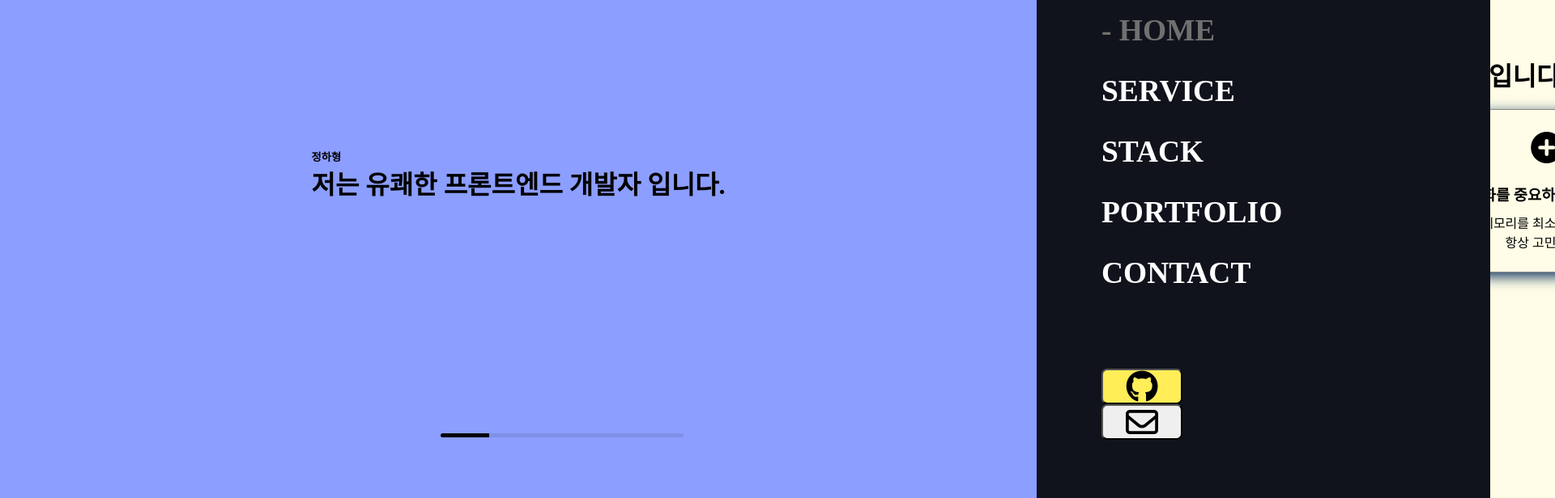
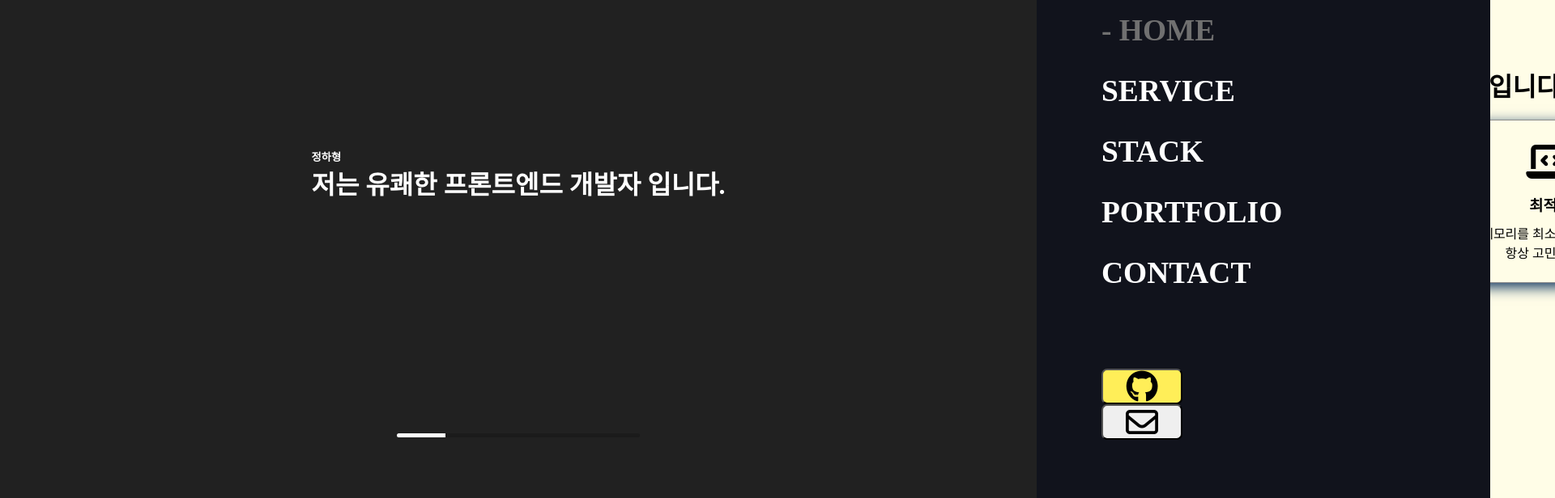
Before and after one commit to justsicklife/portfolio, a React (Create React App) app: page / in a window 1280 px wide. Shown: the part 184-800 px from the top of the page at 81% size, 1920 px wide, since content can reach past the window. Built offline with nearby package versions, Linux system fonts and the light colour scheme.

Commit message:
반응형 부족한 부분 거의 고침

```diff
--- a/src/App.css
+++ b/src/App.css
@@ -1,3 +1,8 @@
+body {
+  position: fixed;
+  left: 0;
+  top: 0;
+}
 .page{
   width: 100vw;
   height: 100vh;
@@ -8,19 +13,22 @@
   transition: transform .7s;
 }
 .home{
-  background-color: #8c9eff;
+  background-color: #212121;
+  color: white;
 }
 .service{
   background-color: #fffde7;
 }
 .stack{
-  background-color: #ffab91;
+  background-color: #212121;
+  color: white;
 }
 .portfolio {
-  background-color: #bcbcbc;
+  background-color: #fffde7;
 }
 .contact{
-  background-color: blueviolet;
+  background-color: #212121;
+  color: white;
 }
 .container{
   width: 100%;
@@ -35,9 +43,6 @@
 }
 .service-list{
   list-style: none;
-  /* display: flex;
-  flex-wrap: wrap;
-  justify-content: space-between; */
 }
 .row{
   display: flex;
@@ -216,6 +221,15 @@
   z-index: 999;
   width: 100%;
 }
+.navbar{
+  transition: color .5s;
+}
+.background-black {
+  background-color: black;
+}
+.background-white {
+  background-color: white;
+}
 .navbar-inner{
   padding: 35px 50px;
 }
@@ -250,26 +264,34 @@
 .fullpage-slider-progress-bar{
   position: absolute;
   top: 90%;
-  left: 42.5%;
+  width: 100%;
+  display: flex;
+  justify-content: center;
+}
+.fullpage-slider-progress-bar-list{
   z-index: 999;
   list-style-type: none;
   display: flex;
   flex-direction: row;
   width: 300px;
   height: 5px;
-  margin-right: -45px;
   overflow: hidden;
   border-radius: 30px;
 }
-.fullpage-slider-progress-bar > li {
+.black .fill {
+  background-color: black;
+}
+.white .fill {
+  background-color: white;
+}
+.fullpage-slider-progress-bar-list > li {
   width: 20%;
   height: 100%;
   opacity: 1;
   z-index: 1000;
-  background-color: rgba(16, 16, 16, 0.1);
+  background-color: rgba(16, 16, 16, 0.377);
 }
-.fullpage-slider-progress-bar > .fill {
-  background-color: black;
+.fullpage-slider-progress-bar-list > .fill {
   transition: 0.5s background-color ease;
 }
 .offcanvas-menu{
@@ -359,13 +381,21 @@
 .stack-icon {
   font-size: 2em;
 }
+.contact-title{
+  /* text-align: center; */
+  margin-bottom: 2em;
+}
+/* .introduce-title{
+  text-align: center;
+} */
 .stack-icon-react{
   color: #42a5f5;
   background-color: white;
   border-radius: 15px;
   padding: 5px;
+  box-shadow: 0px 10px 13px -7px #000000, -8px -1px 10px -4px rgba(0,0,0,0);
 }
-.current-maraker::before {
+  .current-maraker::before {
   content: "- ";
 }
 .current-maraker{
@@ -476,7 +506,7 @@
     font-size: 1.1em;
   }
   .photo{
-    margin-bottom: 2em;
+    margin-bottom: .7em;
   }
   .portfolio-explanation{
     font-size: .8em;
@@ -515,7 +545,7 @@
     font-size: 1.1em;
   }
   .photo{
-    margin-bottom: 0;
+    /* margin-bottom: 0; */
   }
   .portfolio-explanation{
     font-size: .8em;
@@ -525,6 +555,9 @@
   }
   .stack-title{
     margin-bottom: .5em;
+  }
+  .progress-bar-title {
+    margin-bottom: 0;
   }
 }
 @media (min-width: 990px) {
--- a/src/App.js
+++ b/src/App.js
@@ -17,6 +17,9 @@ function App() {
   const counterArray = useRef(new Array());
   const progressArray = useRef(new Array());
   const [changePage, setChangePage] = useState(false);
+  const dragObj = useRef({ start: null, end: null });
+  const dragLimit = useRef(35);
+  const navbarRef = useRef();
 
   const progressBarAnimation = (targetProgress, targetNumber, time) => {
     let currentProgress = 0;
@@ -31,19 +34,33 @@ function App() {
     const id = setInterval(frame, time);
   }
 
+  const ternaryOperator = (callback, oddString, evenString) => {
+    if (callback()) {
+      return [oddString, evenString];
+    }
+    return [evenString, oddString];
+  }
+
   const scrollEvent = (e) => {
-    if (isAllSliding.current) return; // 모든 슬라이더가 끝나면
+    if (isAllSliding.current) return;
     if (isMunuShow.current) return;
-    // console.log("clientX : " + e.targetTouches[0].clientY);
-    // console.log("screenY : " + e.targetTouches[0].screenY);
-    // console.log("page : " + e.targetTouches[0].pageY);
-    // event.preventDefault();
     if (e.deltaY < 0) {
-      // 스크롤 아래 방향으로
       pageEvent(-1);
     } else if (e.deltaY > 0) {
       // 위로
       pageEvent(1)
+    }
+  }
+
+  const dragEvent = () => {
+    if (isAllSliding.current) return;
+    if (isMunuShow.current) return;
+    if (dragObj.current.start - dragObj.current.end < -dragLimit.current) {
+      pageEvent(1);
+      return
+    } else if (dragObj.current.start - dragObj.current.end > dragLimit.current) {
+      pageEvent(-1);
+      return
     }
   }
 
@@ -82,6 +99,8 @@ function App() {
         pageArray[i].style.transform = `translateX(${distance}px)`;
       }
       isAllSliding.current = false;
+      dragObj.current.start = null;
+      dragObj.current.end = null;
     }, 800);
   }
 
@@ -135,6 +154,13 @@ function App() {
       menuContentsRef.current.children[i].children[0].classList.remove("current-maraker");
     }
 
+    const [nextColor, prevColor] = ternaryOperator(() => currentPage.current % 2 === 0
+      , "white", "black");
+    navbarRef.current.style.color = nextColor;
+    progressSliderArray.current.classList.add(nextColor);
+    progressSliderArray.current.classList.remove(prevColor);
+    // console.log(currentPage.current % 2 === 0);
+
     if (currentPage.current !== 2) return
     for (let i = 0; i < counterArray.current.length; i++) {
       const counter = counterArray.current[i].innerText;
@@ -154,10 +180,24 @@ function App() {
 
   useEffect(() => {
     window.addEventListener('wheel', scrollEvent);
-    window.addEventListener('touchmove', scrollEvent)
+    window.addEventListener('touchmove', (e) => {
+      if (dragObj.current.start === null) {
+        dragObj.current.start = e.touches[0].pageY;
+        return
+      }
+      dragObj.current.end = e.touches[0].pageY;
+      dragEvent();
+    })
     return () => {
       window.removeEventListener('wheel', scrollEvent);
-      window.removeEventListener('touchmove', scrollEvent)
+      window.removeEventListener('touchmove', (e) => {
+        if (dragObj.current.start === null) {
+          dragObj.current.start = e.touches[0].pageY;
+          return
+        }
+        dragObj.current.end = e.touches[0].pageY;
+        dragEvent();
+      })
     }
   }, []);
 
@@ -198,7 +238,7 @@ function App() {
             </nav>
           </footer>
         </div>
-        <nav className="navbar">
+        <nav ref={navbarRef} className="navbar">
           <div className="navbar-inner row">
             <div className="navbar-inner--left">
               <a className="navbar-logo">
@@ -214,17 +254,16 @@ function App() {
           </div>
         </nav>
       </header>
-      <footer className="footer">
-
-      </footer>
       <main className="slide">
-        <ul ref={progressSliderArray} className="fullpage-slider-progress-bar is-show">
+        <div className="fullpage-slider-progress-bar">
+          <ul ref={progressSliderArray} className="fullpage-slider-progress-bar-list is-show">
             <li data-menuanchor="home"></li>
             <li data-menuanchor="service"></li>
             <li data-menuanchor="stack"></li>
             <li data-menuanchor="portfolio"></li>
             <li data-menuanchor="contact"></li>
           </ul>
+        </div>
         <ul ref={slideWrapRef} className="slide-wrap">
           {/* home start*/}
           <li
@@ -264,21 +303,21 @@ function App() {
                     {/* hover event 추가 */}
                     <li className="service-box service-box0 row">
                       <div className="service-icon">
-                        <span><i className="fas fa-laptop-code"></i></span>
+                        <span><i className="fas fa-users"></i></span>
                       </div>
                       <div className="service-title">
-                        <h3>웹 개발을 할수있어요 !</h3>
+                        <h3>팀워크</h3>
                       </div>
                       <div className="service-description">
-                        <p>네.</p>
+                        <p>팀원들과 의논하고 소통하면서 무엇을 개발하는 일을 즐깁니다.</p>
                       </div>
                     </li>
                     <li className="service-box service-box1 row">
                       <div className="service-icon">
-                        <span><i className="fas fa-search-plus"></i></span>
+                        <span><i className="fas fa-laptop-code"></i></span>
                       </div>
                       <div className="service-title">
-                        <h3>최적화를 중요하게 생각합니다.</h3>
+                        <h3>최적화</h3>
                       </div>
                       <div className="service-description">
                         <p>사용자의 메모리를 최소한으로 사용할수 있게 항상 고민합니다.</p>
@@ -286,13 +325,13 @@ function App() {
                     </li>
                     <li className="service-box service-box2 row">
                       <div className="service-icon">
-                        <span><img></img></span>
+                        <span><i className="fas fa-magic"></i></span>
                       </div>
                       <div className="service-title">
-                        <h3>웹 개발을 할수있어요 !</h3>
+                        <h3>친숙한 디자인</h3>
                       </div>
                       <div className="service-description">
-                        <p>네.</p>
+                        <p>사용자들에게 편안하고 친숙한 디자인에 관심이 많습니다.</p>
                       </div>
                     </li>
                   </ul>
@@ -310,14 +349,11 @@ function App() {
             <div className="vertical-align">
               <div className="container">
                 <div className="row align-items-center stack-row">
-                  <figure className="photo">
+                  <div className="photo">
                     <div className="photo-inside">
                       <img src={stackPhoto}></img>
                     </div>
-                    {/* <figcaption>
-                      마땅히 올릴 사진이 없어서...
-                    </figcaption> */}
-                  </figure>
+                  </div>
                   <div className="stack-wrap">
                     <div className="stack-title">
                       <h4>저는 최적화 와 친밀한 디자인을 중요시 여기면서 웹 사이트를 만드는 것을 즐겨합니다.</h4>
@@ -418,7 +454,6 @@ function App() {
             <div className="vertical-align">
               <div className="container">
                 <div className="portfolio-header">
-                  <div className="portfolio-perpace"><h3>portfolio</h3></div>
                   <div className="portfolio-slide row">
                     <div className="portfolio-slide-button--right">
                       <button><i className="fas fa-arrow-left icon-right icon"></i></button>
@@ -479,7 +514,7 @@ function App() {
                 <div className="container">
                   <div className="row flex-direction-column contact-row">
                     <div className="contact-title">
-                      <h3>다음에 보겠습니다.</h3>
+                      <h3>저와 같은 사람들과 같이 일하기 위해 노력하고 먼저 배려하여 다른 사람들에게 저랑 일하고 싶은 좋은 개발자가 되고 싶습니다.</h3>
                     </div>
                     <div className="contant-email">
                       <a>justsicklife@gmail.com</a>
```
Also changed, not shown: 1 other file (tests, documents, lock files or other folders). Lines whose indentation alone changed are shown as unchanged.
